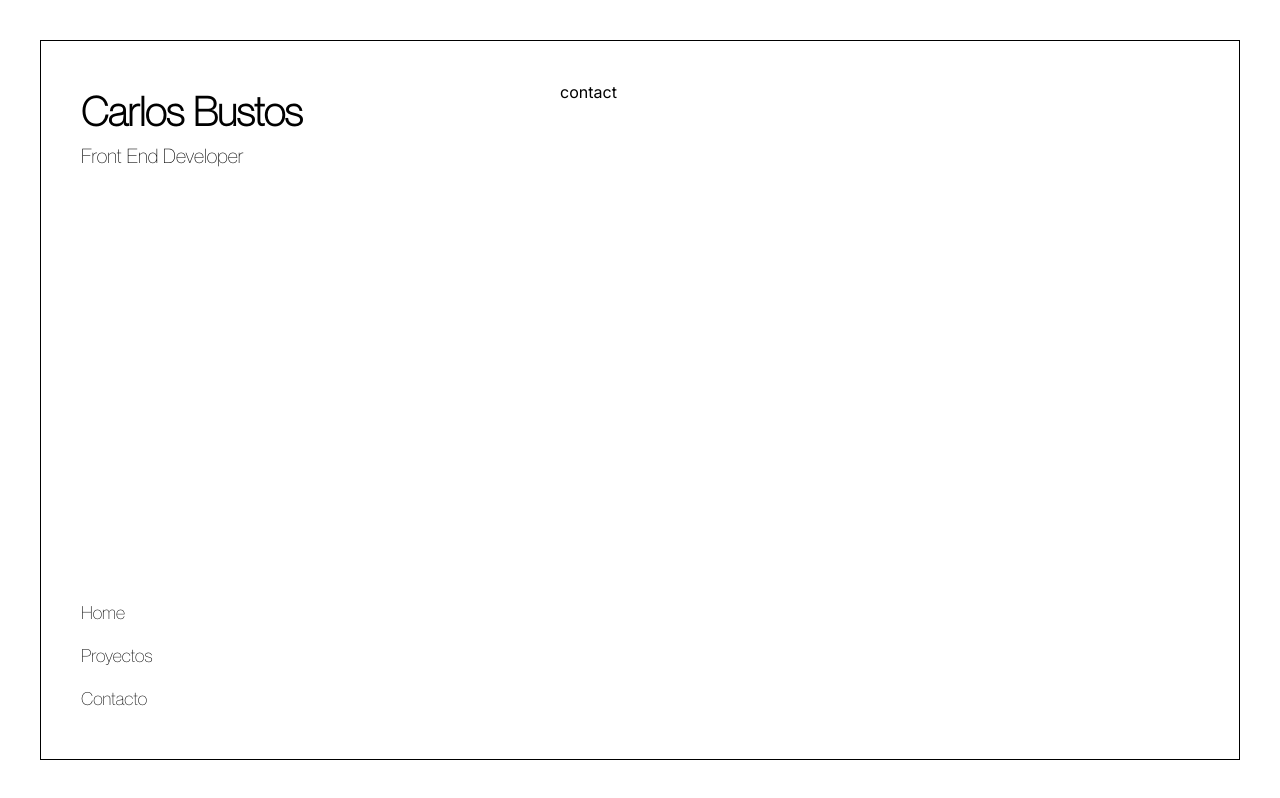
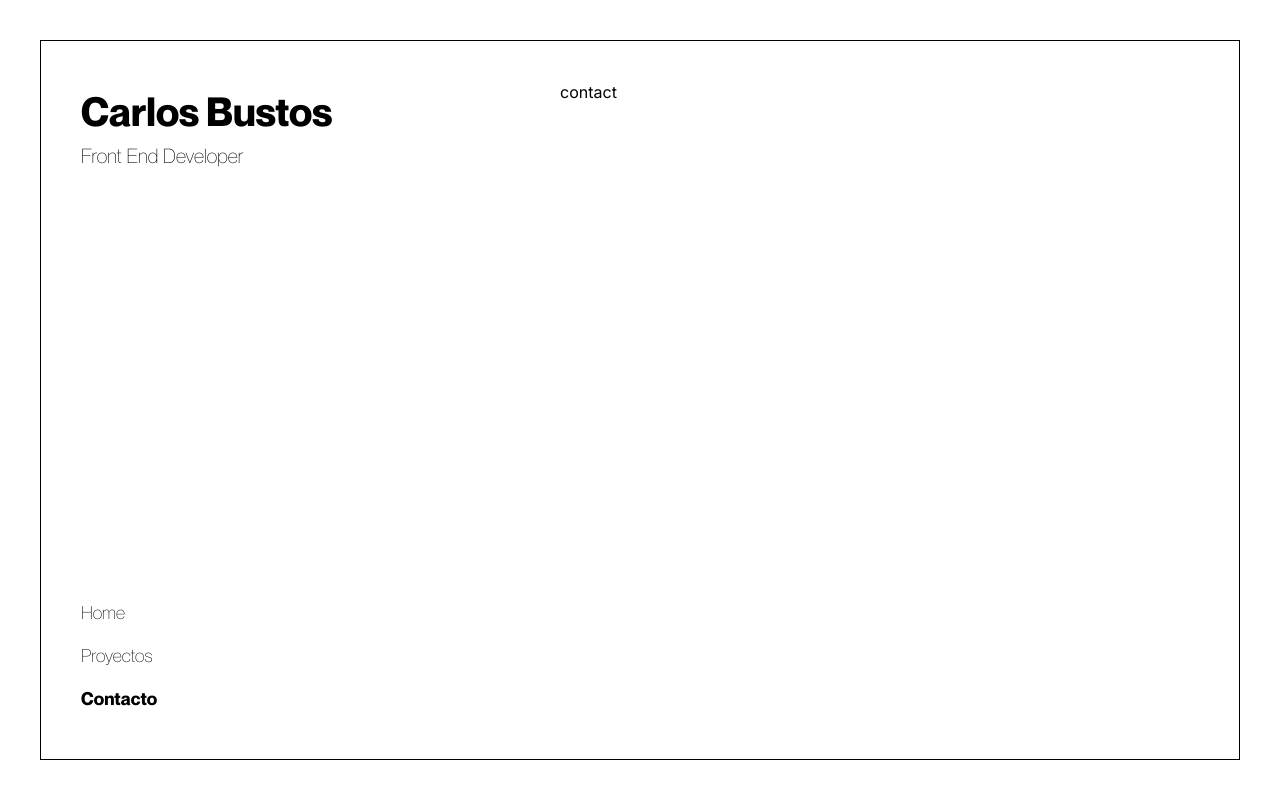
Before and after one commit to karlox3780/portfolio_web, a Next.js app: page /contact in a window 1280 px wide. Built offline with nearby package versions, Linux system fonts and the light colour scheme.

Commit message:
Cambios en la maquetación y en las rutas de navegación

```diff
--- a/app/globals.css
+++ b/app/globals.css
@@ -5,11 +5,13 @@
 @font-face {
   font-family: Neue Montreal;
   src: url(../asset/fonts/NeueMontreal/NeueMontreal-Light.otf);
+  font-weight: normal;
 }
 
 @font-face {
-  font-family: Neue Montreal Bold;
+  font-family: Neue Montreal;
   src: url(../asset/fonts/NeueMontreal/NeueMontreal-Bold.otf);
+  font-weight: bold;
 }
 
 :root {
@@ -55,7 +57,15 @@ body {
 }
 
 .main-page-navbar li a:hover {
-  font-family: "Neue Montreal Bold";
+  font-weight: bold;
+}
+
+.navbar-active {
+  font-weight: bold;
+}
+
+.navbar-nonactive {
+  font-weight: normal;
 }
 
 .main-page-container-content {
--- a/app/layout.tsx
+++ b/app/layout.tsx
@@ -1,8 +1,10 @@
+'use client'
+
 import './globals.css'
 import type { Metadata } from 'next'
 import { Inter } from 'next/font/google'
 import Link from 'next/link'
-import { useRouter } from 'next/router'
+import { usePathname } from 'next/navigation';
 
 const inter = Inter({ subsets: ['latin'] })
 
@@ -15,6 +17,11 @@ export default function RootLayout({
 }: {
   children: React.ReactNode
 }) {
+  const currentRoute = usePathname()
+
+  const activeStyle = 'navbar-active'
+  const nonActiveStyle = 'navbar-nonactive'
+
   return (
     <html lang="es">
       <body className={inter.className}>
@@ -22,9 +29,9 @@ export default function RootLayout({
           <h1 className="main-page-title">Carlos Bustos</h1>
           <p className="main-page-description">Front End Developer</p>
           <ul className="main-page-navbar">
-            <li><Link href="/home">Home</Link></li>
-            <li><Link href="/projects">Proyectos</Link></li>
-            <li><Link href="/contact">Contacto</Link></li>
+            <li><Link href="/home" className={currentRoute === '/home' ? activeStyle : nonActiveStyle}>Home</Link></li>
+            <li><Link href="/projects" className={currentRoute === '/projects' ? activeStyle : nonActiveStyle}>Proyectos</Link></li>
+            <li><Link href="/contact" className={currentRoute === '/contact' ? activeStyle : nonActiveStyle}>Contacto</Link></li>
           </ul>
         </main>
 
```
